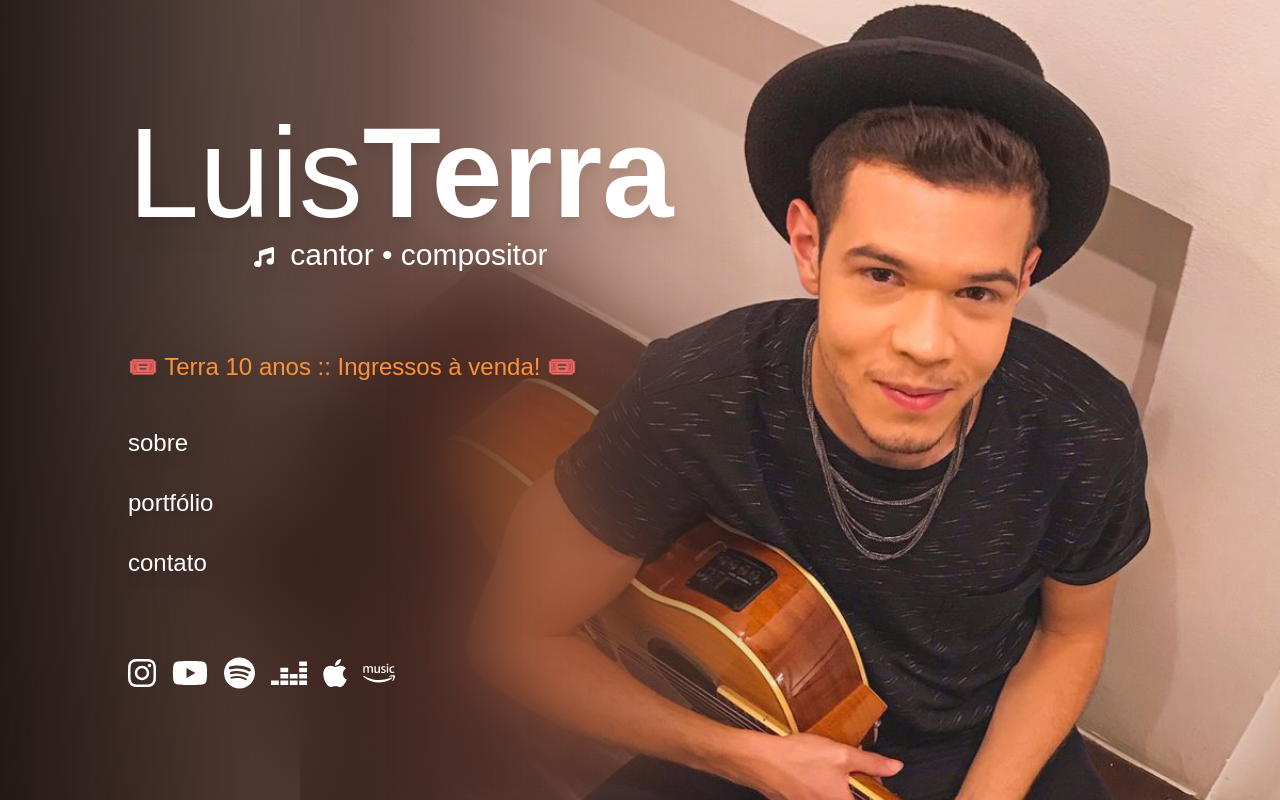
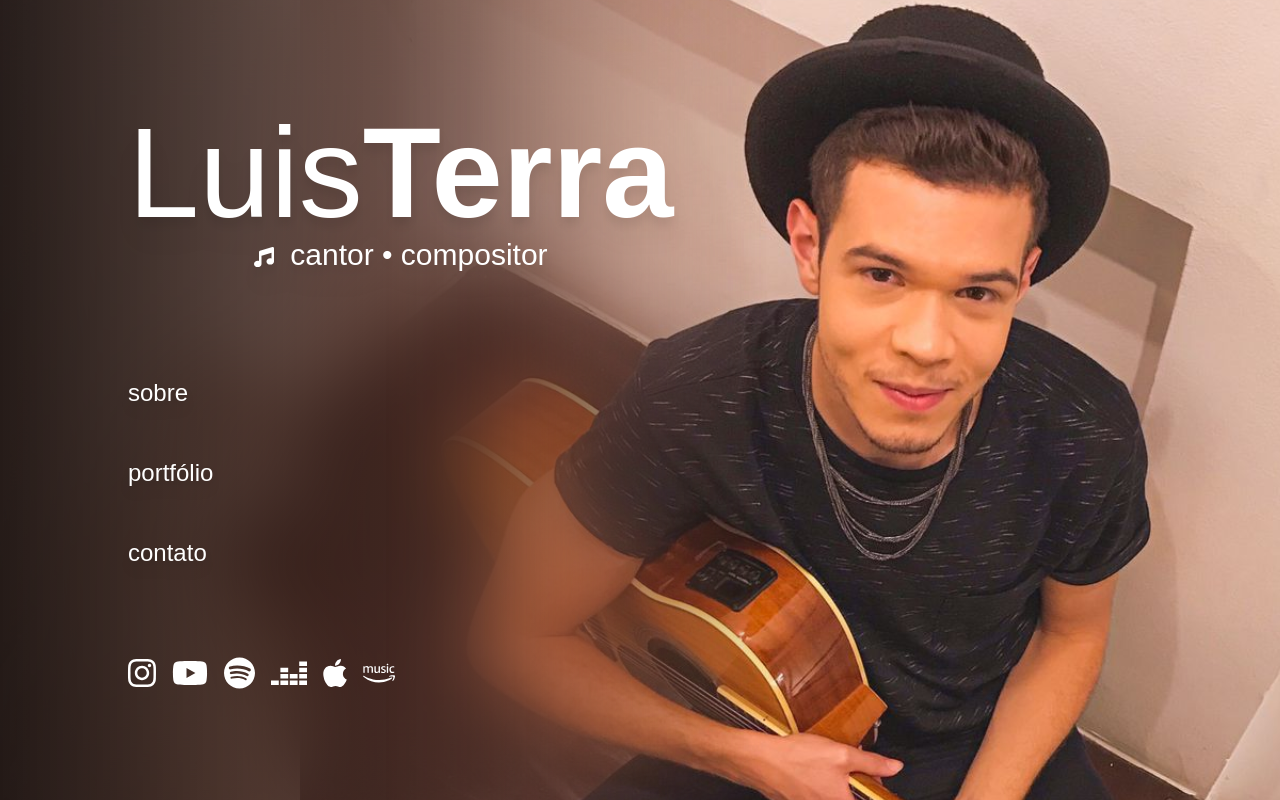
Before and after one commit to Bentroen/luisterra.com, a Next.js app: page / in a window 1280 px wide. Built offline with nearby package versions, Linux system fonts and the light colour scheme.

Commit message:
feat: remover banner venda de ingressos

```diff
--- a/src/pages/index.tsx
+++ b/src/pages/index.tsx
@@ -62,15 +62,6 @@ export default function Home() {
 
           {/* Menu */}
           <div className="flex flex-col h-full max-h-[16rem] text-2xl font-light align-center drop-shadow-lg ml-14 sm:ml-0">
-            <div className="table flex-1 text-2xl w-fit m-0 p-0 transition-all ease-in-out duration-[250ms] hover:translate-x-2 hover:text-gray-300">
-              <div className="table-cell align-middle">
-                <Link href="https://www.sympla.com.br/evento/luis-terra-terra-10-anos/1953273">
-                  <span className="text-sm sm:text-2xl text-orange-400 hover:text-orange-300 transition-all ease-in-out duration-[250ms]">
-                    🎟️ Terra 10 anos :: Ingressos à venda! 🎟️
-                  </span>
-                </Link>
-              </div>
-            </div>
             <div className="h-4"></div>
             <div className="table flex-1 text-2xl w-fit m-0 p-0 transition-all ease-in-out duration-[250ms] hover:translate-x-2 hover:text-gray-300">
               <div className="table-cell align-middle">
```
